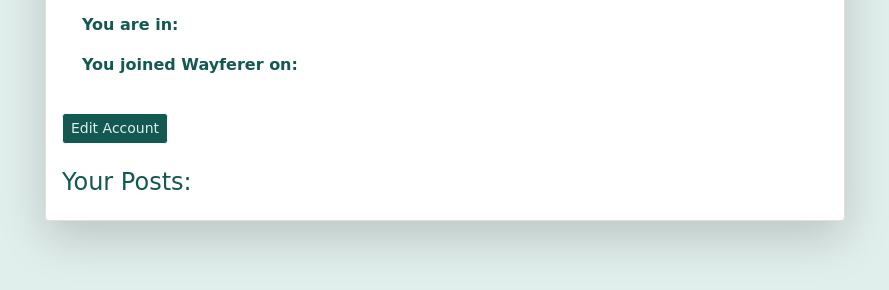
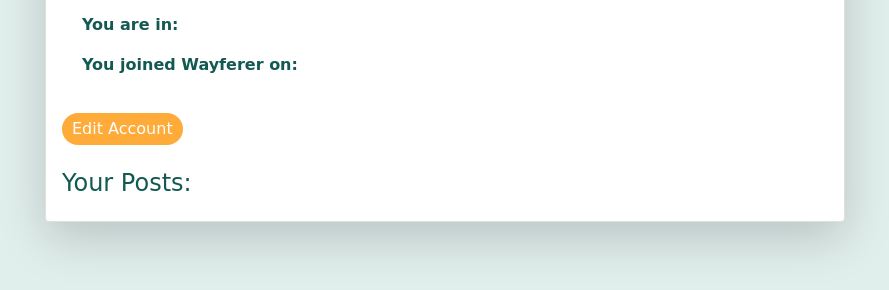
Before and after one commit to qmsparks/Wayfarer, a Django app: page /profile/1/ in a window 1280 px wide. Shown: the part 163-453 px from the top of the page, without its empty margins (55-944 px from the left). Run offline with Django 3.2, Linux system fonts and the light colour scheme; the visitor is signed in with stand-in values (Sample User, id 1); data comes from the database, SQL or seed files in the repository; some libraries are stand-ins or nearby versions.

Commit message:
updates edit button in profile detail

```diff
--- a/main_app/templates/profile/detail.html
+++ b/main_app/templates/profile/detail.html
@@ -23,8 +23,10 @@
 
                 <!--SECTION  Edit Button w/in card -->
                 <div class="card-action" style="font-family: 'Arima Madurai', cursive; font-weight: 700;">
-                    <a href="{% url 'profile_edit' user.profile.id %}" class="btn btn-light btn-sm" style="background-color: #135952; color: #E0EEEC;">
-                        Edit Account
+                    <a href="{% url 'profile_edit' user.profile.id %}">
+                        <button type="button" class="bttn-pill bttn-sm bttn-warning">
+                            Edit Account
+                        </button>
                     </a>
                 </div>
 
```
